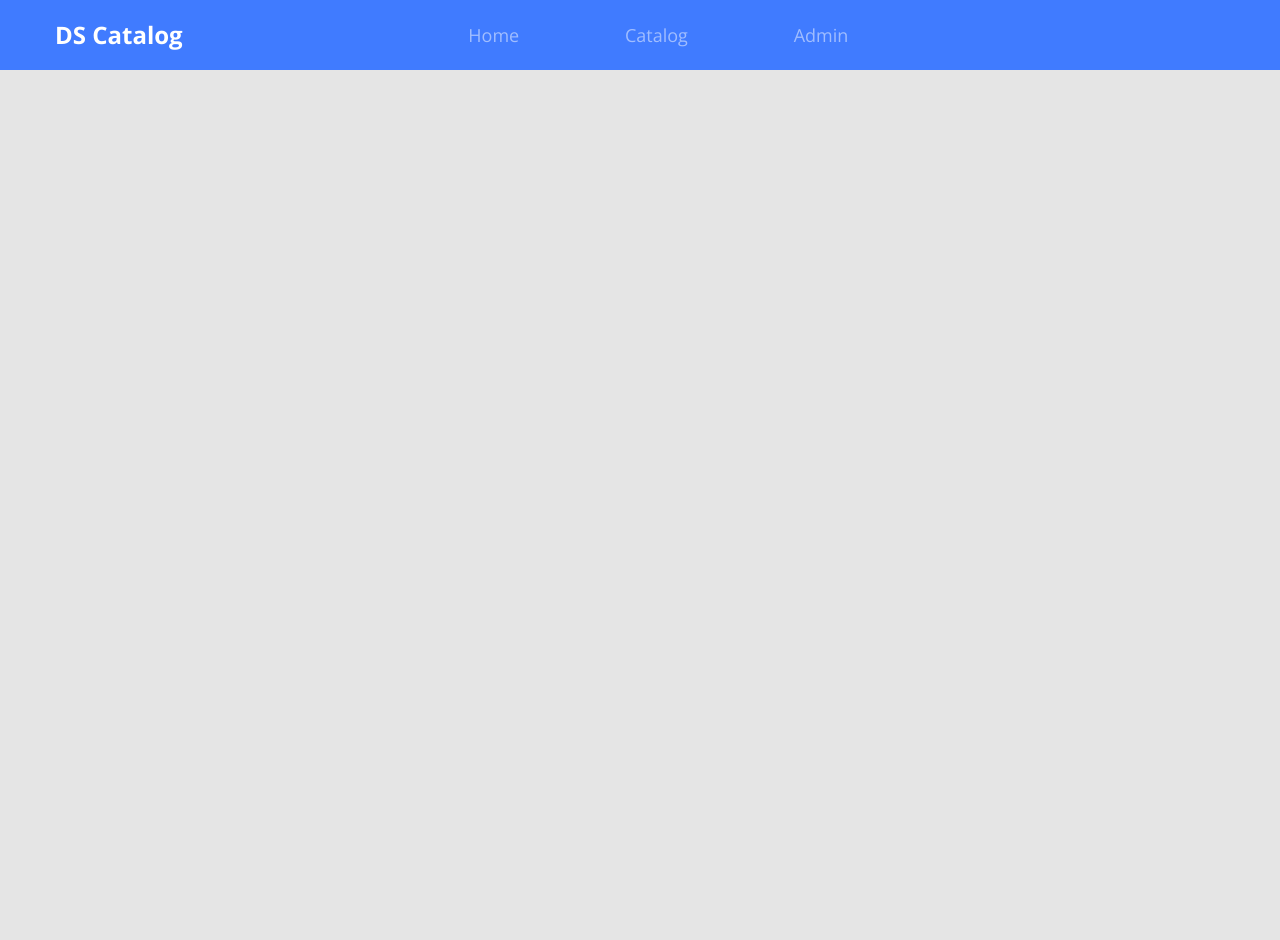
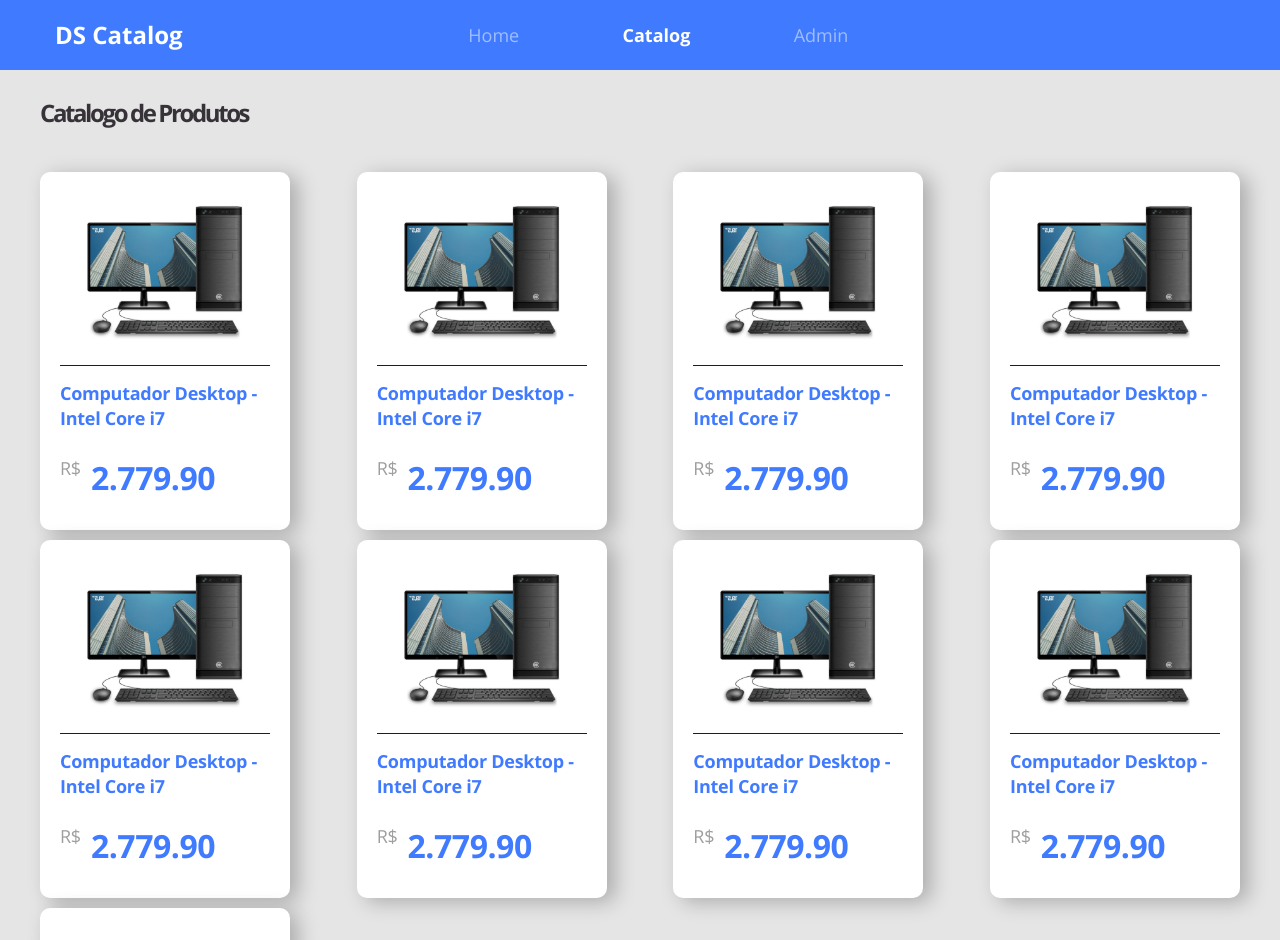
Before and after one commit to CarlosGenuino/ds-catalog-front, a React (Create React App) app: page /products in a window 1280 px wide. Shown: the top 940 px of the page. Before the commit the page ends 800 px from the top, so only its background shows below. Built offline with nearby package versions, Linux system fonts and the light colour scheme.

Commit message:
Routes to Product Details

```diff
--- a/src/Routes.tsx
+++ b/src/Routes.tsx
@@ -3,6 +3,7 @@
 import Navbar from './core/components/Navbar';
 import Admin from './pages/Admin';
 import Catalog from './pages/Catalog';
+import ProductDetails from './pages/Catalog/components/ProductDetails';
 import Home from './pages/Home';
 export default () => (
     <BrowserRouter>
@@ -11,12 +12,16 @@
             <Route path="/" exact>
                 <Home></Home>
             </Route>
-            <Route path="/catalog">
-                <Catalog></Catalog>
+            <Route path="/products" exact>
+                <Catalog/>
+            </Route>
+
+            <Route path="/product/:productId">
+                <ProductDetails />
             </Route>
 
             <Route path="/admin">
-                <Admin></Admin>
+                <Admin />
             </Route>
         </Switch>
     </BrowserRouter>
--- a/src/core/components/ButtonIcon/index.tsx
+++ b/src/core/components/ButtonIcon/index.tsx
@@ -1,5 +1,4 @@
 import React from 'react'
-import {Link} from 'react-router-dom'
 import {ReactComponent as ArrowIcon} from '../../assets/images/arrow.svg'
 import './styles.scss'
 
@@ -8,7 +7,6 @@
 }
 
 const ButtonIcon = ({text}:Props) => (
-    <Link to="/catalog">
     <div className="d-flex">
         <button className="btn btn-primary btn-icon">
             <h5>
@@ -19,9 +17,6 @@
             <ArrowIcon />
         </div>
     </div>
-    </Link>
-
-
 )
 
 
--- a/src/core/components/Navbar.tsx
+++ b/src/core/components/Navbar.tsx
@@ -17,7 +17,7 @@
                     </NavLink>
                 </li>
                 <li>
-                    <NavLink to="/catalog"  activeClassName="active">
+                    <NavLink to="/products"  activeClassName="active">
                         Catalog
                     </NavLink>
                 </li>
--- a/src/core/components/ProductCard/index.tsx
+++ b/src/pages/Catalog/components/ProductCard/index.tsx
@@ -1,9 +1,6 @@
 import React from 'react'
-import {ReactComponent as ProductImage} from '../../assets/images/product.svg'
+import {ReactComponent as ProductImage} from '../../../../core/assets/images/product.svg'
 import './styles.scss'
-
-
-
 
 export default () => {
     return (
--- /dev/null
+++ b/src/pages/Catalog/components/ProductDetails/index.tsx
@@ -0,0 +1,21 @@
+import React from 'react';
+import {useParams } from 'react-router-dom'
+import './styles.scss'
+
+type ParamsType = {
+    productId: string
+}
+
+const ProductDetails = () => {
+
+    const { productId } = useParams<ParamsType>();
+    console.log(productId);
+
+    return (
+        <div className="product-details-container">
+            <h1>Product Details</h1>
+        </div>
+    );
+};
+
+export default ProductDetails;
--- a/src/pages/Catalog/index.tsx
+++ b/src/pages/Catalog/index.tsx
@@ -1,20 +1,22 @@
 import React from 'react';
-import ProductCard from '../../core/components/ProductCard';
+import ProductCard from './components/ProductCard';
 import './styles.scss'
+import { Link } from 'react-router-dom';
 export default () => (
     <div className="catalog-container">
         <h1 className="catalog-title">
             Catalogo de Produtos
         </h1>
         <div className="catalog-products">
-            <ProductCard/>
-            <ProductCard/>
-            <ProductCard/>
-            <ProductCard/>
-            <ProductCard/>
-            <ProductCard/>
-            <ProductCard/>
-            <ProductCard/>
+            <Link to="products/1"><ProductCard /></Link>
+            <Link to="products/2"><ProductCard /></Link>
+            <Link to="products/3"><ProductCard /></Link>
+            <Link to="products/4"><ProductCard /></Link>
+            <Link to="products/5"><ProductCard /></Link>
+            <Link to="products/6"><ProductCard /></Link>
+            <Link to="products/7"><ProductCard /></Link>
+            <Link to="products/8"><ProductCard /></Link>
+            <Link to="products/9"><ProductCard /></Link>
         </div>
 
     </div>
--- a/src/pages/Home/index.tsx
+++ b/src/pages/Home/index.tsx
@@ -1,4 +1,5 @@
 import React from 'react';
+import { Link } from 'react-router-dom';
 import { ReactComponent as MainImage } from '../../core/assets/images/main-image.svg';
 import ButtonIcon from '../../core/components/ButtonIcon';
 import './styles.scss'
@@ -12,7 +13,9 @@
                  </h1>
                 <p className="text-subtitle">Ajudaremos a você a encontrar os melhores produtos do mercado</p>
                 <div>
-                    <ButtonIcon text="inicie agora sua busca"/>
+                    <Link to="/products">
+                        <ButtonIcon text="inicie agora sua busca"/>
+                    </Link>
                 </div>
             </div>
             <div className="col-6">
```
Also changed, not shown: src/pages/Catalog/components/ProductCard/styles.scss (renamed from src/core/components/ProductCard/styles.scss), src/pages/Catalog/components/ProductDetails/styles.scss (added). Lines whose indentation alone changed are shown as unchanged.
